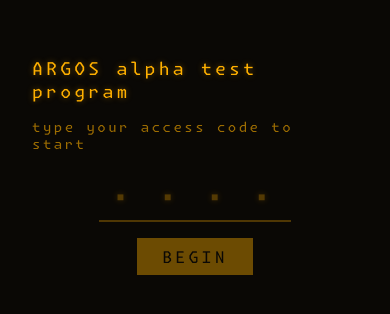
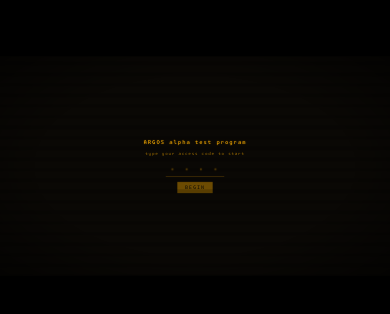
Before and after one commit to chicoe/sgx-generative-adventure, a SvelteKit app: page / in a window 390 px wide. Shown: the part 256-570 px from the top of the page. Built offline with nearby package versions, Linux system fonts and the light colour scheme.

Commit message:
kiosk asks for code

```diff
--- a/src/routes/+page.svelte
+++ b/src/routes/+page.svelte
@@ -4,7 +4,7 @@
 	import { resolve } from '$app/paths';
 	import { checkAccessCode } from '$lib/content/accessCodes';
 	import { loadActiveBuild } from '$lib/content/loader';
-	import { DEFAULT_DISPLAY, themeStyle } from '$lib/theme';
+	import { DEFAULT_DISPLAY, themeStyle, crtBackground } from '$lib/theme';
 	import type { DisplaySettings } from '$lib/engine/types';
 
 	let code = $state('');
@@ -13,7 +13,8 @@
 	// Match the gate to the published build's UI colour. null until loaded (the
 	// form is held back so it never flashes the default amber palette first).
 	let display = $state<DisplaySettings | null>(null);
-	onMount(async () => {
+	onMount(() => {
+		(async () => {
 			try {
 				const { build, source } = await loadActiveBuild();
 				// If the gate is amber but the game is green, watch this log: source
@@ -26,10 +27,36 @@
 				console.warn('[gate] could not load build palette; using default:', e);
 				display = DEFAULT_DISPLAY;
 			}
+		})();
+		computeScale();
+		window.addEventListener('resize', computeScale);
+		return () => window.removeEventListener('resize', computeScale);
 	});
-	// The gate has no duotone SVG filter, so render the two chosen colours as a
-	// straight full-colour palette (ui → ink) regardless of the build's mode.
-	const gateStyle = $derived(themeStyle({ ...(display ?? DEFAULT_DISPLAY), mode: 'full' }));
+
+	// Render the same framed window as the game: a backdrop-coloured letterbox with
+	// a centered frame at the build's resolution (scaled to fit, never up past 1:1),
+	// the palette bg inside, and the CRT overlay on top. The gate has no duotone SVG
+	// filter, so the palette is rendered as straight full colour (ui → ink).
+	const d = $derived(display ?? DEFAULT_DISPLAY);
+	const backdrop = $derived(d.backdrop ?? '#000000');
+	const crtBg = $derived(crtBackground(d.crt));
+	let scale = $state(1);
+	function computeScale() {
+		const dd = display ?? DEFAULT_DISPLAY;
+		scale = Math.min(1, window.innerWidth / dd.width, window.innerHeight / dd.height);
+	}
+	// Refit once the live build's resolution loads.
+	$effect(() => {
+		void [d.width, d.height];
+		computeScale();
+	});
+	const framePlacement = $derived(
+		`width:${d.width}px;height:${d.height}px;left:50%;top:50%;` +
+			`transform:translate(calc(-50% + ${d.offsetX ?? 0}px), calc(-50% + ${d.offsetY ?? 0}px)) scale(${scale});transform-origin:center`
+	);
+	const frameStyle = $derived(
+		`${themeStyle({ ...d, mode: 'full' })};background:${d.bg};${framePlacement}`
+	);
 
 	async function submit(e: SubmitEvent) {
 		e.preventDefault();
@@ -43,8 +70,10 @@
 		const res = await checkAccessCode(c);
 		busy = false;
 		if (res.ok) {
+			// Carry the kiosk tag through so /play resumes up-front preloading.
+			const kiosk = new URLSearchParams(window.location.search).has('kiosk');
 			// eslint-disable-next-line svelte/no-navigation-without-resolve
-			goto(`${resolve('/play')}?code=${encodeURIComponent(c)}`);
+			goto(`${resolve('/play')}?code=${encodeURIComponent(c)}${kiosk ? '&kiosk=1' : ''}`);
 		} else if (res.reason === 'depleted') {
 			error = 'That code has no plays left.';
 		} else if (res.reason === 'unknown') {
@@ -57,8 +86,10 @@
 
 <svelte:head><title>Adventure Engine</title></svelte:head>
 
-<main class="gate" style={gateStyle}>
+<main class="letterbox" style:background={backdrop}>
+	<div class="frame" style={frameStyle}>
 		{#if display}
+			<div class="gate-content">
 				<form class="box" onsubmit={submit}>
 					<p class="title">ARGOS alpha test program</p>
 					<p class="prompt">type your access code to start</p>
@@ -76,17 +107,56 @@
 					</button>
 					{#if error}<p class="error">{error}</p>{/if}
 				</form>
+			</div>
 		{/if}
+		<div class="crt" aria-hidden="true" style:background={crtBg}></div>
+	</div>
 </main>
 
 <style>
-	.gate {
+	.letterbox {
 		position: fixed;
+		inset: 0;
+		overflow: hidden;
+		background: #000;
+	}
+	/* The window renders at the build's resolution; size + placement + theme colours
+	   come from the inline frameStyle (scaled to fit, never up past 1:1). */
+	.frame {
+		position: absolute;
+		overflow: hidden;
+		font-family: var(--font-terminal, monospace);
+	}
+	.gate-content {
+		position: absolute;
 		inset: 0;
 		display: grid;
 		place-items: center;
-		background: var(--bg);
-		font-family: var(--font-terminal, monospace);
+	}
+	.crt {
+		position: absolute;
+		inset: 0;
+		z-index: 100;
+		pointer-events: none;
+		animation: crt-flicker 4s infinite;
+	}
+	@keyframes crt-flicker {
+		0%,
+		97%,
+		100% {
+			opacity: 1;
+		}
+		98% {
+			opacity: 0.82;
+		}
+		99% {
+			opacity: 0.94;
+		}
+	}
+	@media (prefers-reduced-motion: reduce) {
+		.crt {
+			animation: none;
+		}
 	}
 	.box {
 		display: flex;
```
Also changed, not shown: src/lib/components/Game.svelte (+7 -3 lines), src/routes/play/+page.svelte (+8 -5 lines). Lines whose indentation alone changed are shown as unchanged.
